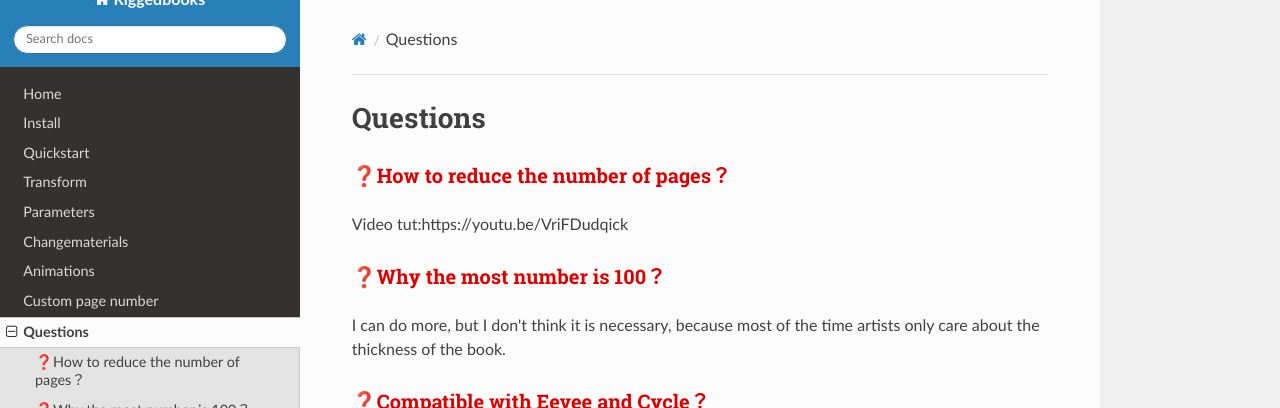
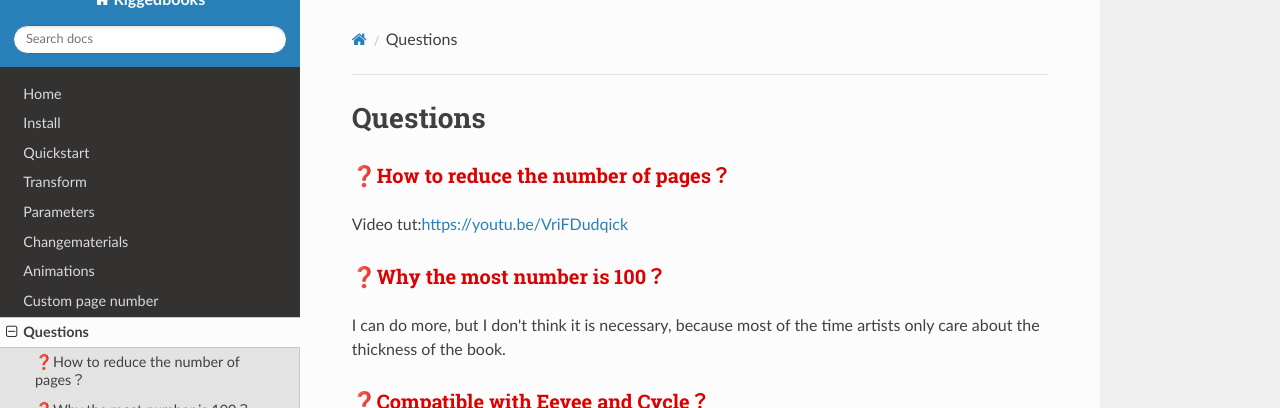
Before and after one commit to LiuRan89/Riggedbooks-manual-english, an MkDocs documentation site: the page built from docs/questions.md, in a window 1280 px wide and 900 px high. Shown: the top 408 px of the window. Built offline with MkDocs 1.6.1, drawn with Linux system fonts in a browser that asks for light colours; nearby versions of some CDN libraries; part of the change alters nothing that is shown.

```diff
--- a/docs/questions.md
+++ b/docs/questions.md
@@ -1,6 +1,6 @@
 # Questions
 ###❓<font color="#dd0000">How to reduce the number of pages？</font><br />
-Video tut:https://youtu.be/VriFDudqick
+Video tut:[https://youtu.be/VriFDudqick](https://youtu.be/VriFDudqick)
 
 ###❓<font color="#dd0000">Why the most number is 100？</font><br />
 I can do more, but I don't think it is necessary, because most of the time artists only care about the thickness of the book.
```
